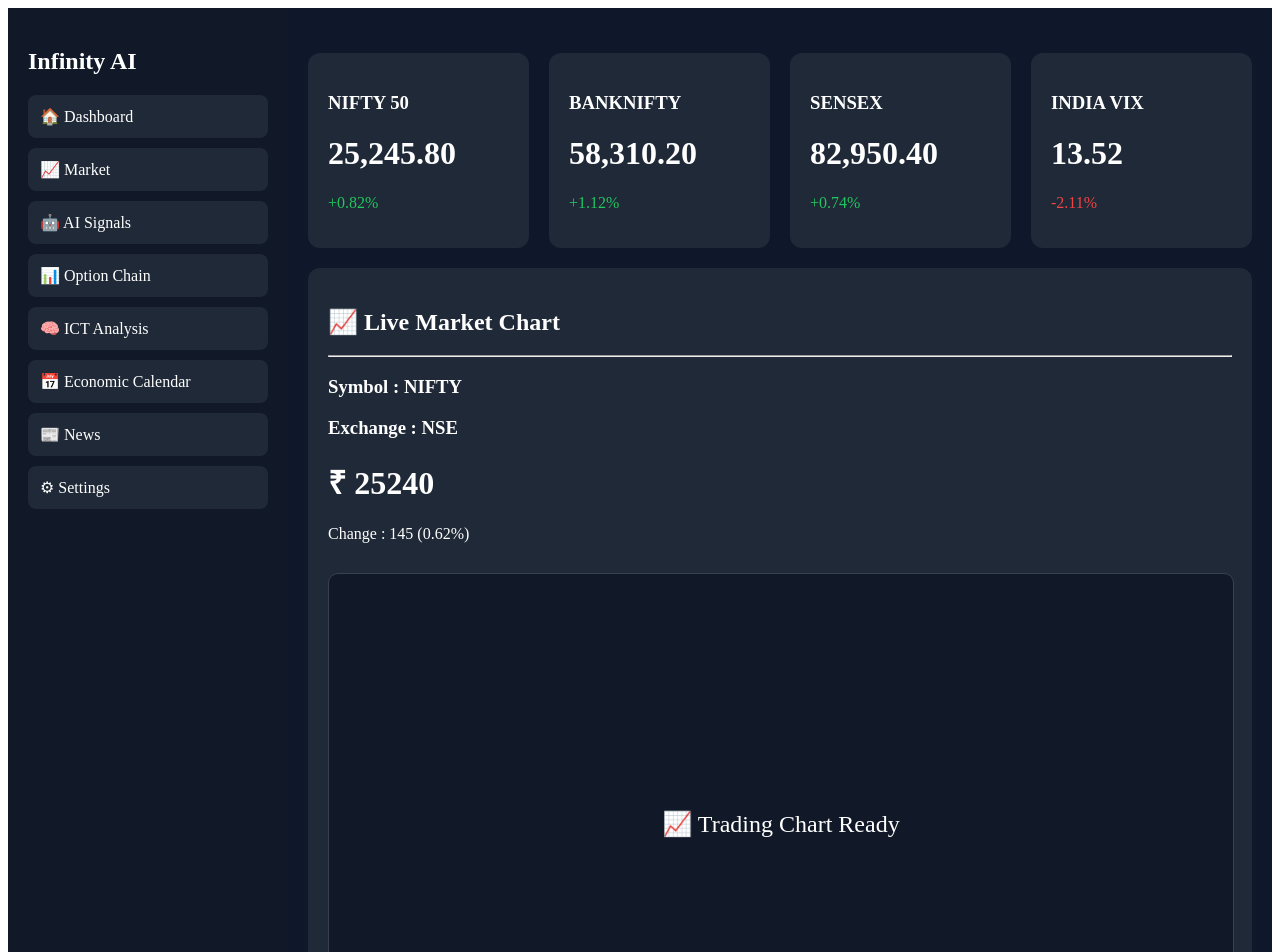
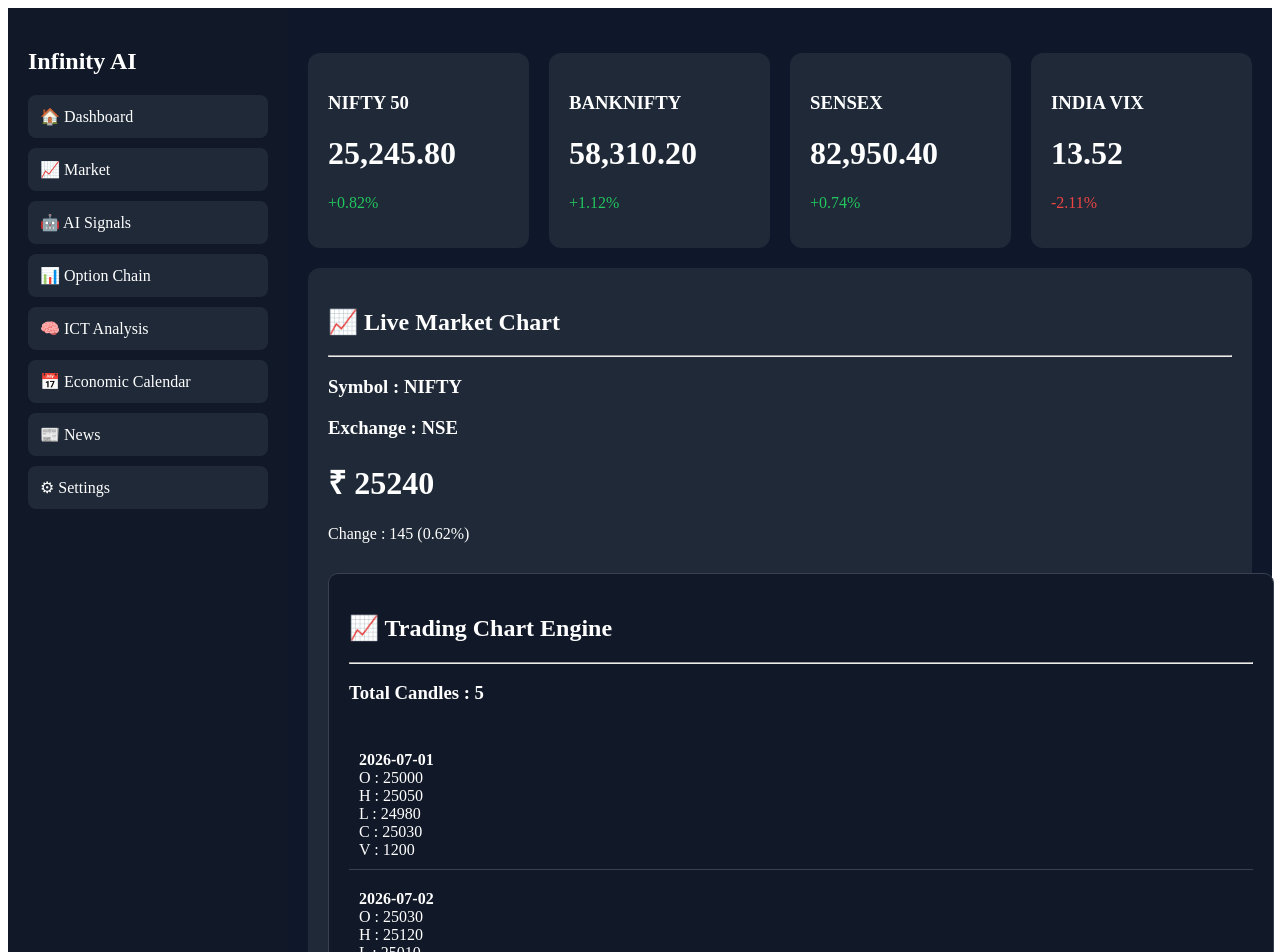
Before and after one commit to suyograndale/Infinity-Trading-AI-WebReady, a Next.js app: page / in a window 1280 px wide. Shown: the top 952 px of the page. Built offline with nearby package versions, Linux system fonts and the light colour scheme.

Commit message:
Update TradingChart.tsx

```diff
--- a/components/chart/TradingChart.tsx
+++ b/components/chart/TradingChart.tsx
@@ -1,22 +1,70 @@
 "use client";
 
+import { demoCandles } from "@/lib/chart/demoData";
+
 export default function TradingChart() {
+
   return (
+
     <div
       style={{
         width: "100%",
-        height: "500px",
+        minHeight: 500,
         background: "#111827",
         border: "1px solid #374151",
-        borderRadius: "10px",
-        color: "white",
-        display: "flex",
-        justifyContent: "center",
-        alignItems: "center",
-        fontSize: "24px",
+        borderRadius: 10,
+        padding: 20,
+        color: "white"
       }}
     >
-      📈 Trading Chart Ready
+
+      <h2>📈 Trading Chart Engine</h2>
+
+      <hr />
+
+      <h3>Total Candles : {demoCandles.length}</h3>
+
+      <br />
+
+      {demoCandles.map((candle, index) => (
+
+        <div
+          key={index}
+          style={{
+            padding: 10,
+            marginBottom: 10,
+            borderBottom: "1px solid #374151"
+          }}
+        >
+
+          <b>{candle.time}</b>
+
+          <br />
+
+          O : {candle.open}
+
+          <br />
+
+          H : {candle.high}
+
+          <br />
+
+          L : {candle.low}
+
+          <br />
+
+          C : {candle.close}
+
+          <br />
+
+          V : {candle.volume}
+
+        </div>
+
+      ))}
+
     </div>
+
   );
+
 }
```
